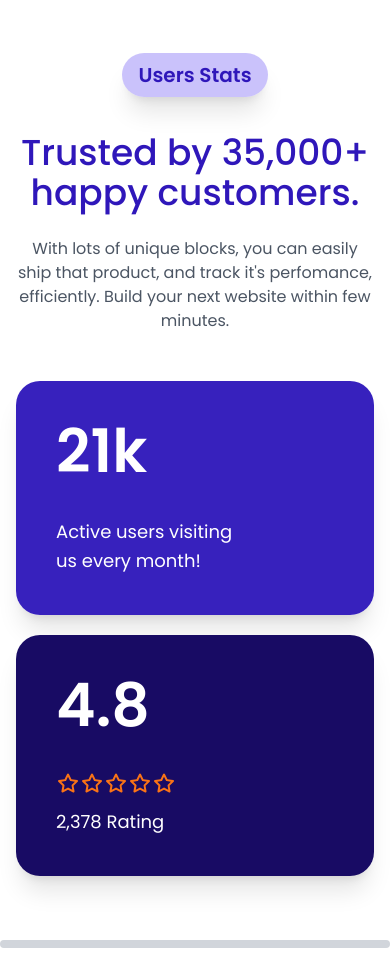
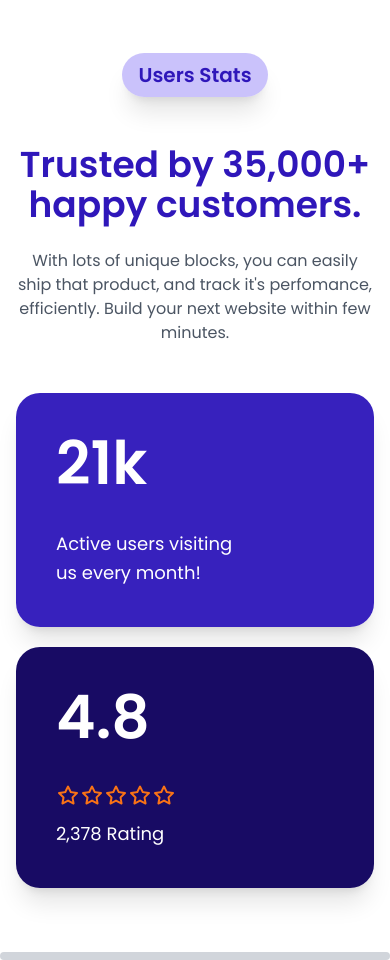
Before and after one commit to bravo-stack/Tailwind-Landing-Page, a React (Create React App) app: page / in a window 390 px wide. Shown: the part 5360-6320 px from the top of the page. Built offline with nearby package versions, Linux system fonts and the light colour scheme.

Commit message:
increased the margin top a little bit, and also increased the font size

```diff
--- a/src/components/Stats.js
+++ b/src/components/Stats.js
@@ -13,11 +13,11 @@ function Stats() {
             </div>
 
             {/* entire rating container */}
-            <div className='flex flex-col xl:flex-row mb-16 mt-9'>
+            <div className='flex flex-col xl:flex-row mb-16 mt-12'>
 
                 {/* "trusted by customer" container */}
                 <div className='xl:w-1/3 lg:my-auto'>
-                    <p className='my-text-primary text-center xl:text-left text-4xl font-medium md:font-semibold lg:font-bold mb-6'>
+                    <p className='my-text-primary text-center xl:text-left text-4xl font-semibold md:font-semibold lg:font-bold mb-6'>
                         Trusted by 35,000+ happy customers.
                     </p>
                     <p className='text-gray-600 text-center lg:text-justify xl:text-justify'>
```
